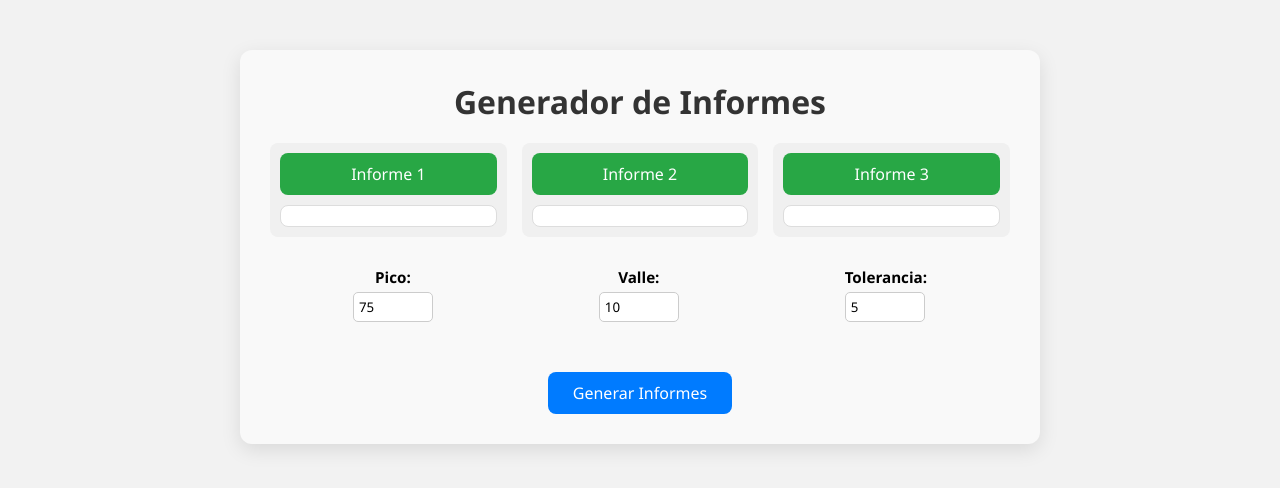
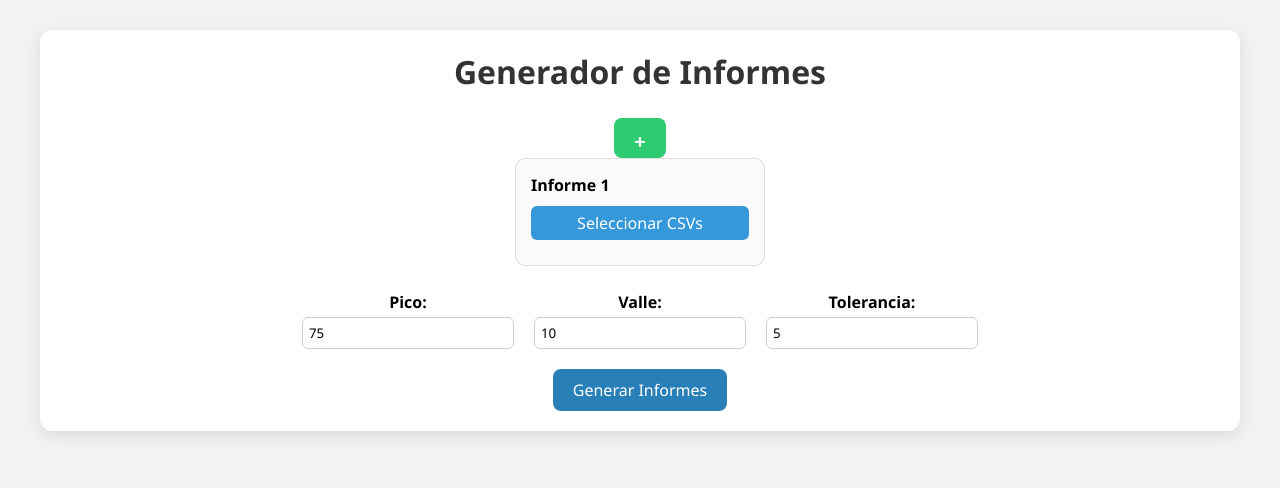
Before and after one commit to alejandromya/curves-frontend, a React (Vite) app: page / in a window 1280 px wide. Shown: the top 488 px of the page. Built offline with nearby package versions, Linux system fonts and the light colour scheme.

Commit message:
funcionando correctamente

```diff
--- a/src/App.css
+++ b/src/App.css
@@ -1,132 +1,142 @@
-/* app.css: estilos del App.tsx adaptado a columnas */
+body {
+  font-family: Arial, sans-serif;
+  background-color: #f4f6f8;
+  margin: 0;
+  padding: 0;
+}
+
 .container {
-  max-width: 800px;
-  margin: 50px auto;
-  padding: 30px;
-  background: #f9f9f9;
+  max-width: 1200px;
+  margin: 30px auto;
+  padding: 20px;
+  background-color: #fff;
   border-radius: 12px;
-  box-shadow: 0 6px 20px rgba(0,0,0,0.1);
+  box-shadow: 0 4px 15px rgba(0, 0, 0, 0.1);
   text-align: center;
 }
 
 h1 {
-  margin-bottom: 20px;
+  margin-bottom: 25px;
   color: #333;
 }
 
-h2 {
-  margin-top: 25px;
-  margin-bottom: 15px;
-  color: #555;
-  font-size: 1.2rem;
+.columns-container {
+  display: flex;
+  flex-wrap: wrap;
+  gap: 20px;
+  justify-content: center; /* Centrado */
+  margin-bottom: 25px;
+}
+
+.column-card {
+  background-color: #fafafa;
+  border: 1px solid #ddd;
+  border-radius: 10px;
+  padding: 15px;
+  width: 250px;
+  display: flex;
+  flex-direction: column;
+  gap: 10px;
+}
+
+.column-header {
+  display: flex;
+  justify-content: space-between;
+  align-items: center;
+  font-weight: bold;
+}
+
+.remove-column-btn {
+  background-color: #e74c3c;
+  border: none;
+  color: white;
+  font-weight: bold;
+  border-radius: 5px;
+  cursor: pointer;
+  width: 25px;
+  height: 25px;
+}
+
+.add-column-btn {
+  background-color: #2ecc71;
+  border: none;
+  color: white;
+  font-size: 20px;
+  font-weight: bold;
+  border-radius: 8px;
+  padding: 10px 20px;
+  cursor: pointer;
+  height: 40px;
+  align-self: center;
+}
+
+.file-upload-label {
+  background-color: #3498db;
+  color: white;
+  padding: 6px 12px;
+  border-radius: 6px;
+  text-align: center;
+  cursor: pointer;
+  display: inline-block;
+}
+
+.file-upload-label input {
+  display: none;
+}
+
+.file-list {
+  list-style: none;
+  padding: 0;
+  margin: 0;
+  max-height: 150px;
+  overflow-y: auto;
+}
+
+.file-item {
+  display: flex;
+  justify-content: space-between;
+  align-items: center;
+  padding: 3px 6px;
+  border-bottom: 1px solid #ddd;
+}
+
+.remove-file-btn {
+  background-color: #e74c3c;
+  border: none;
+  color: white;
+  font-weight: bold;
+  border-radius: 5px;
+  cursor: pointer;
+  width: 20px;
+  height: 20px;
+}
+
+.params-container {
+  display: flex;
+  gap: 20px;
+  margin-bottom: 20px;
+  justify-content: center;
+}
+
+.params-container label {
+  display: flex;
+  flex-direction: column;
+  font-weight: bold;
+}
+
+input[type="number"] {
+  padding: 6px;
+  border-radius: 6px;
+  border: 1px solid #ccc;
+  margin-top: 4px;
 }
 
 .send-btn {
-  margin-top: 20px;
-  padding: 10px 25px;
-  background-color: #007bff;
+  background-color: #2980b9;
+  color: white;
   border: none;
-  color: white;
+  padding: 10px 20px;
   border-radius: 8px;
+  font-size: 16px;
   cursor: pointer;
-  font-size: 1rem;
-  transition: background-color 0.2s ease;
 }
-
-.send-btn:hover {
-  background-color: #0056b3;
-}
-
-.custom-file-upload {
-  display: inline-block;
-  padding: 10px 20px;
-  cursor: pointer;
-  background-color: #28a745;
-  color: white;
-  border-radius: 8px;
-  font-size: 1rem;
-  margin-bottom: 10px;
-  transition: background-color 0.2s ease;
-}
-
-.custom-file-upload:hover {
-  background-color: #1e7e34;
-}
-
-.custom-file-upload input {
-  display: none;
-}
-
-/* Columnas */
-.columns {
-  display: flex;
-  gap: 15px;
-  justify-content: space-between;
-  margin-bottom: 30px;
-  align-items: flex-start; /* Todas las columnas alineadas arriba */
-}
-
-.column {
-  flex: 1;                 /* Cada columna ocupa el mismo espacio */
-  max-width: 250px;         /* Ancho máximo fijo */
-  display: flex;
-  flex-direction: column;   /* Botón arriba, lista abajo */
-  align-items: center;      /* Botón centrado */
-  background-color: #f0f0f0;
-  padding: 10px;
-  border-radius: 8px;
-  box-sizing: border-box;   /* Incluye padding en el ancho */
-}
-
-.column ul {
-  list-style-type: none;
-  max-height: 180px;        /* Altura fija para la lista */
-  overflow-y: auto;         /* Scroll si hay muchos archivos */
-  padding: 10px;
-  border: 1px solid #ddd;
-  border-radius: 8px;
-  background-color: #fff;
-  width: 100%;              /* Lista ocupa todo el ancho de la columna */
-  text-align: left;
-  word-break: break-word;   /* Rompe palabras largas en varias líneas */
-}
-
-.column label.custom-file-upload {
-  width: 100%;              /* Botón ocupa todo el ancho de la columna */
-  text-align: center;
-  white-space: nowrap;      /* Evita que el texto del botón se rompa */
-  overflow: hidden;
-  text-overflow: ellipsis;  /* Si es muy largo, muestra "..." */
-}
-
-.column ul li {
-  padding: 5px 0;
-  border-bottom: 1px solid #eee;
-  font-size: 0.95rem;
-}
-
-.column ul li:last-child {
-  border-bottom: none;
-}
-
-/* Parametros pico/valle/tolerancia */
-.params {
-  display: flex;
-  justify-content: space-around;
-  margin-bottom: 30px;
-}
-
-.params label {
-  display: flex;
-  flex-direction: column;
-  font-weight: bold;
-  font-size: 0.95rem;
-}
-
-.params input[type="number"] {
-  margin-top: 5px;
-  padding: 5px;
-  border-radius: 5px;
-  border: 1px solid #ccc;
-  width: 80px;
-}
--- a/src/App.tsx
+++ b/src/App.tsx
@@ -1,93 +1,96 @@
 import React, { useState } from "react";
 import "./App.css";
 
+interface Column {
+  id: number;
+  files: File[];
+}
+
 const App: React.FC = () => {
-  const [column1Files, setColumn1Files] = useState<File[]>([]);
-  const [column2Files, setColumn2Files] = useState<File[]>([]);
-  const [column3Files, setColumn3Files] = useState<File[]>([]);
+  const [draggedFile, setDraggedFile] = useState<{
+    file: File;
+    fromColumn: number;
+  } | null>(null);
+  const [columns, setColumns] = useState<Column[]>([{ id: 1, files: [] }]);
   const [pico, setPico] = useState<number>(75);
   const [valle, setValle] = useState<number>(10);
   const [tolerancia, setTolerancia] = useState<number>(5);
 
-  const [draggedFile, setDraggedFile] = useState<{
-    file: File;
-    fromColumn: number;
-  } | null>(null);
-
-  const handleFilesChange = (
-    e: React.ChangeEvent<HTMLInputElement>,
-    column: number
-  ) => {
-    if (!e.target.files) return;
-    const filesArray = Array.from(e.target.files);
-
-    switch (column) {
-      case 1:
-        setColumn1Files((prev) => [...prev, ...filesArray]);
-        break;
-      case 2:
-        setColumn2Files((prev) => [...prev, ...filesArray]);
-        break;
-      case 3:
-        setColumn3Files((prev) => [...prev, ...filesArray]);
-        break;
-    }
-  };
-
-  const handleDragStart = (
-    _e: React.DragEvent<HTMLLIElement>,
-    file: File,
-    fromColumn: number
-  ) => {
+  const handleDragStart = (file: File, fromColumn: number) => {
     setDraggedFile({ file, fromColumn });
   };
 
-  const handleDrop = (e: React.DragEvent<HTMLDivElement>, toColumn: number) => {
-    e.preventDefault();
+  const handleDrop = (toColumn: number) => {
     if (!draggedFile) return;
     const { file, fromColumn } = draggedFile;
-
     if (fromColumn === toColumn) return;
 
-    // Quitar de columna original
-    switch (fromColumn) {
-      case 1:
-        setColumn1Files((files) => files.filter((f) => f !== file));
-        break;
-      case 2:
-        setColumn2Files((files) => files.filter((f) => f !== file));
-        break;
-      case 3:
-        setColumn3Files((files) => files.filter((f) => f !== file));
-        break;
+    setColumns((cols) =>
+      cols.map((c) => {
+        if (c.id === fromColumn) {
+          return { ...c, files: c.files.filter((f) => f !== file) };
+        } else if (c.id === toColumn) {
+          return { ...c, files: [...c.files, file] };
         }
-
-    // Añadir a columna destino
-    switch (toColumn) {
-      case 1:
-        setColumn1Files((files) => [...files, file]);
-        break;
-      case 2:
-        setColumn2Files((files) => [...files, file]);
-        break;
-      case 3:
-        setColumn3Files((files) => [...files, file]);
-        break;
-    }
+        return c;
+      })
+    );
 
     setDraggedFile(null);
   };
 
-  const handleSendColumn = async (files: File[], columnNumber: number) => {
-    if (files.length === 0) return;
+  const handleFilesChange = (
+    e: React.ChangeEvent<HTMLInputElement>,
+    colId: number
+  ) => {
+    if (!e.target.files) return;
+    const filesArray = Array.from(e.target.files);
+    setColumns((cols) =>
+      cols.map((c) =>
+        c.id === colId ? { ...c, files: [...c.files, ...filesArray] } : c
+      )
+    );
+  };
+
+  const handleRemoveFile = (colId: number, file: File) => {
+    setColumns((cols) =>
+      cols.map((c) =>
+        c.id === colId ? { ...c, files: c.files.filter((f) => f !== file) } : c
+      )
+    );
+  };
+
+  const handleAddColumn = () => {
+    const newId =
+      columns.length > 0 ? Math.max(...columns.map((c) => c.id)) + 1 : 1;
+    setColumns((cols) => [...cols, { id: newId, files: [] }]);
+  };
+
+  const handleRemoveColumn = (colId: number) => {
+    if (columns.length === 1) return; // mínimo 1 columna
+
+    // Eliminar la columna
+    const newCols = columns.filter((c) => c.id !== colId);
+
+    // Reenumerar las columnas de 1 hasta newCols.length
+    const reenumeradas = newCols.map((c, index) => ({
+      ...c,
+      id: index + 1,
+    }));
+
+    setColumns(reenumeradas);
+  };
+
+  const handleSendColumn = async (col: Column) => {
+    if (col.files.length === 0) return;
 
     const formData = new FormData();
     formData.append("pico", pico.toString());
     formData.append("valle", valle.toString());
     formData.append("toler", tolerancia.toString());
-    formData.append("columna", columnNumber.toString()); // ✅ Columna
+    formData.append("columna", col.id.toString());
 
-    files.forEach((file) => formData.append("csv_files", file, file.name));
+    col.files.forEach((file) => formData.append("csv_files", file, file.name));
 
     try {
       const res = await fetch("http://192.168.1.47:5000/procesar_csv", {
@@ -104,75 +107,90 @@ const App: React.FC = () => {
       const url = window.URL.createObjectURL(blob);
       const a = document.createElement("a");
       a.href = url;
-      a.download = `INFORME_COL${columnNumber}.pdf`;
+      a.download = `INFORME_COL${col.id}.pdf`;
       document.body.appendChild(a);
       a.click();
       a.remove();
       window.URL.revokeObjectURL(url);
-
-      console.log(`PDF columna ${columnNumber} descargado correctamente`);
+      console.log(`PDF columna ${col.id} descargado`);
     } catch (error: unknown) {
-      if (error instanceof Error) {
-        console.error(error);
-        alert(
-          `Fallo al enviar los archivos de la columna ${columnNumber}: ${error.message}`
-        );
-      } else {
-        console.error(error);
-        alert(
-          `Fallo al enviar los archivos de la columna ${columnNumber}: error desconocido`
-        );
-      }
+      if (error instanceof Error)
+        alert(`Error columna ${col.id}: ${error.message}`);
+      else alert(`Error desconocido columna ${col.id}`);
     }
   };
 
-  const handleSendAll = () => {
-    handleSendColumn(column1Files, 1);
-    handleSendColumn(column2Files, 2);
-    handleSendColumn(column3Files, 3);
+  const handleSendAll = async () => {
+    for (const col of columns) {
+      await handleSendColumn(col);
+    }
+
+    // Limpiar carpetas después de terminar todo
+    await fetch("http://192.168.1.47:5000/limpiar_carpetas", {
+      method: "POST",
+    });
   };
 
-  const renderColumn = (files: File[], columnNumber: number) => (
+  return (
+    <div className="container">
+      <h1>Generador de Informes</h1>
+      <button className="add-column-btn" onClick={handleAddColumn}>
+        +
+      </button>
+
+      <div className="columns-container">
+        {columns.map((col) => (
           <div
-      className="column"
+            key={col.id}
+            className="column-card"
             onDragOver={(e) => e.preventDefault()}
-      onDrop={(e) => handleDrop(e, columnNumber)}
+            onDrop={() => handleDrop(col.id)}
           >
-      <label className="custom-file-upload">
-        Informe {columnNumber}
+            <div className="column-header">
+              <span>Informe {col.id}</span>
+              {columns.length > 1 && (
+                <button
+                  className="remove-column-btn"
+                  onClick={() => handleRemoveColumn(col.id)}
+                >
+                  -
+                </button>
+              )}
+            </div>
+
+            <label className="file-upload-label">
+              Seleccionar CSVs
               <input
                 type="file"
                 multiple
                 accept=".csv"
-          onChange={(e) => handleFilesChange(e, columnNumber)}
+                onChange={(e) => handleFilesChange(e, col.id)}
               />
             </label>
-      <ul>
-        {files.map((file) => (
+
+            <ul className="file-list">
+              {col.files.map((file) => (
                 <li
                   key={file.name}
+                  className="file-item"
                   draggable
-            onDragStart={(e) => handleDragStart(e, file, columnNumber)}
+                  onDragStart={() => handleDragStart(file, col.id)}
                 >
-            {(file as File & { webkitRelativePath?: string })
-              .webkitRelativePath || file.name}
+                  <span>{file.name}</span>
+                  <button
+                    className="remove-file-btn"
+                    onClick={() => handleRemoveFile(col.id, file)}
+                  >
+                    -
+                  </button>
                 </li>
               ))}
             </ul>
           </div>
-  );
-
-  return (
-    <div className="container">
-      <h1>Generador de Informes</h1>
-
-      <div className="columns">
-        {renderColumn(column1Files, 1)}
-        {renderColumn(column2Files, 2)}
-        {renderColumn(column3Files, 3)}
+        ))}
       </div>
 
-      <div className="params">
+      <div className="params-container">
         <label>
           Pico:
           <input
```
Lines whose indentation alone changed are shown as unchanged.
